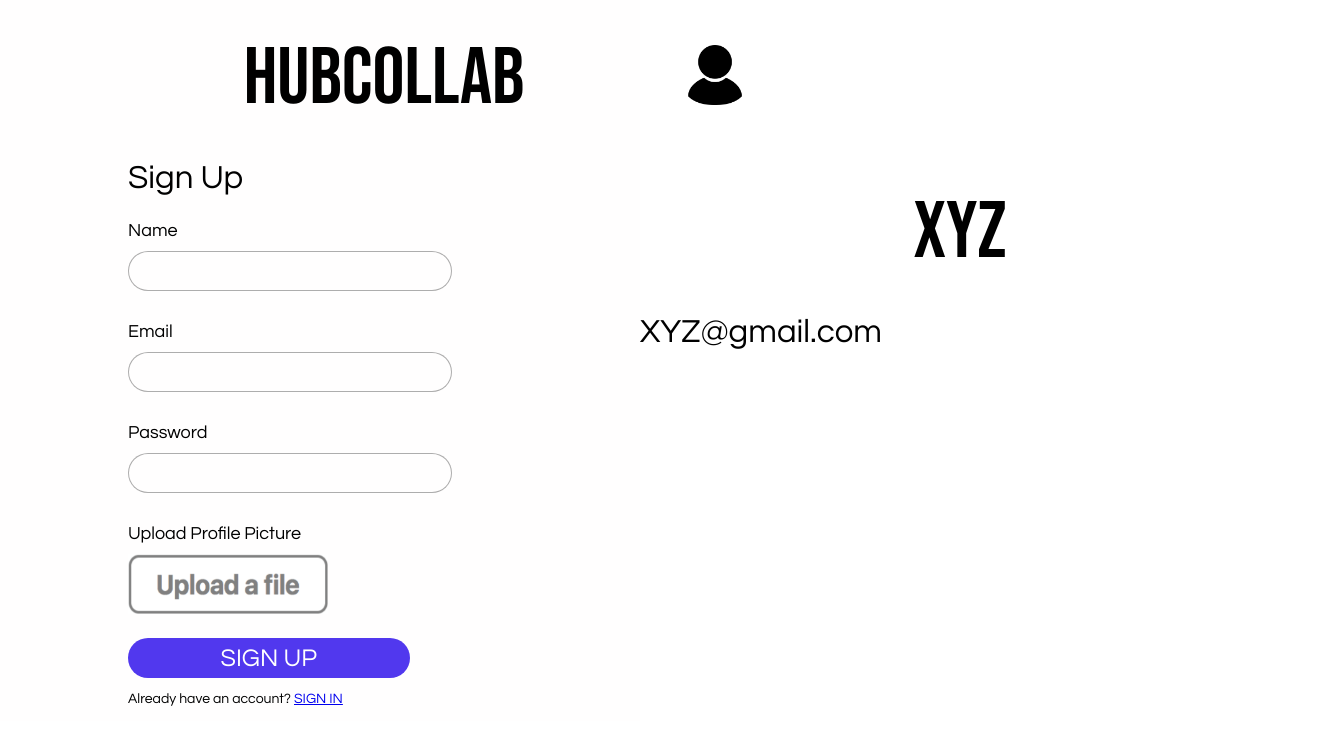
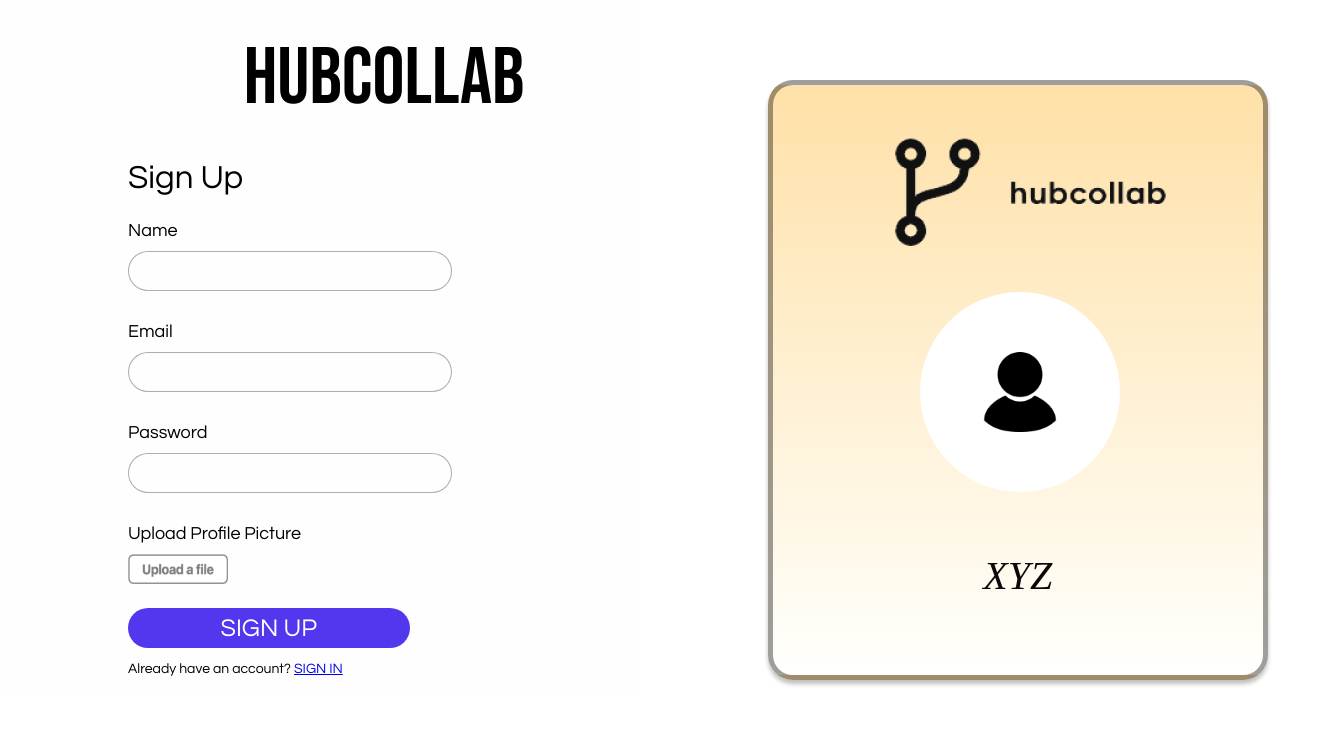
Before and after one commit to VanshKela/Hub-Collab, a React (Create React App) app in the folder hub-collab/: page /signup in a window 1280 px wide. Shown: the top 744 px of the page, 1331 px wide, since content can reach past the window. Built offline with nearby package versions, Linux system fonts and the light colour scheme.

Commit message:
Card Fully Done

```diff
--- /dev/null
+++ b/hub-collab/src/components/card.css
@@ -0,0 +1,46 @@
+.card {
+  position: absolute;
+  width: 500px;
+  height: 600px;
+  left: 60%;
+  top: 10%;
+
+  background: linear-gradient(
+    180deg,
+    rgba(255, 216, 143, 0.76) 2.55%,
+    rgba(255, 254, 248, 0.847126) 95.71%,
+    rgba(255, 255, 252, 0.85) 98.25%
+  );
+  border: 5px solid rgba(0, 0, 0, 0.38);
+  box-sizing: border-box;
+  box-shadow: 0px 4px 4px rgba(0, 0, 0, 0.25);
+  border-radius: 25px;
+}
+.cardText {
+  position: absolute;
+  width: 411px;
+  height: 84px;
+  left: 8%;
+  top: 70%;
+
+  font-family: Lobster Two;
+  font-style: italic;
+  font-weight: normal;
+  font-size: 40px;
+  line-height: 75px;
+  text-align: center;
+
+  color: #090909;
+}
+.cardImage {
+  position: absolute;
+  top: 5%;
+}
+.userCard {
+  position: absolute;
+  height:200px;
+  width: 200px;
+  left: 30%;
+  top: 35%;
+  border-radius: 250px;
+}
--- /dev/null
+++ b/hub-collab/src/components/card.js
@@ -0,0 +1,15 @@
+import React from "react";
+import image2 from "./../assets/hubpic.png";
+import "./card.css";
+
+const Card = ({ name ,image}) => {
+  return (
+    <div className="card">
+        <img class="cardImage" src={image2}/>
+        <img className="userCard" src={image}/>
+      <h3 className="cardText"> {name} </h3>
+    </div>
+  );
+};
+
+export default Card;
--- a/hub-collab/src/signup.css
+++ b/hub-collab/src/signup.css
@@ -17,11 +17,14 @@
         border: none;
     }
     .uploadButton{
-        height:60px;
-        width:200px;
+        height:30px;
+        width:100px;
     }
     .signInButton {
         color: #1A5DDF;
+    }
+    .small-image {
+      height:10%;
     }
 
     .form-container {
--- a/hub-collab/src/signup.js
+++ b/hub-collab/src/signup.js
@@ -1,4 +1,5 @@
 import "./signup.css";
+import Card from "./components/card.js";
 import uploadButton from "./assets/uploadButton.png";
 import TextField from "./components/TextField.js";
 import React, { Component } from "react";
@@ -77,11 +78,12 @@ class SignUp extends Component {
               </p>
             </form>
           </div>
-          <div className="img-container">
+          {/* <div className="img-container">
             <img className="small-image" src={this.state.selectedFile}></img>
             <h1>{this.state.name}</h1>
             <h2>{this.state.email}</h2>
-          </div>
+          </div> */}
+          <Card name={this.state.name} image={this.state.selectedFile}/>
         </div>
       </main>
     );
```
Also changed, not shown: hub-collab/src/assets/hubpic.png (added).
